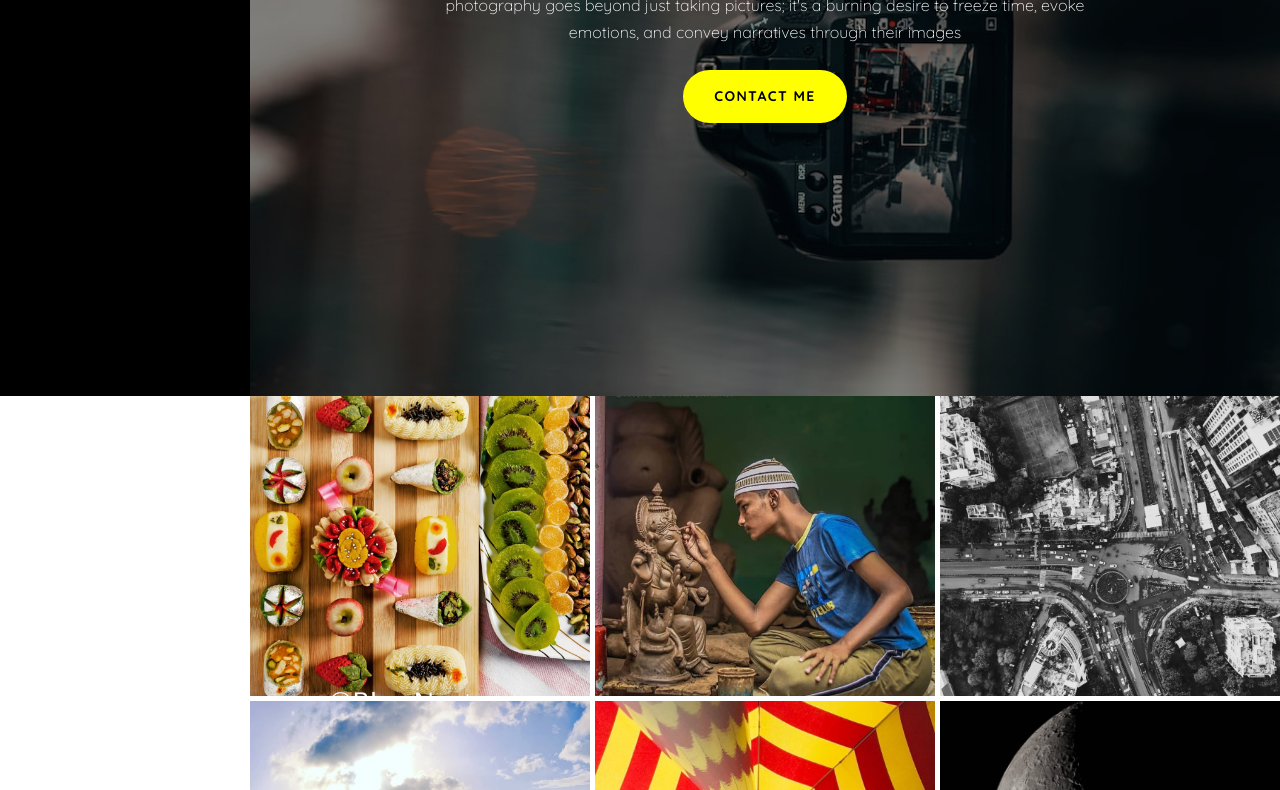
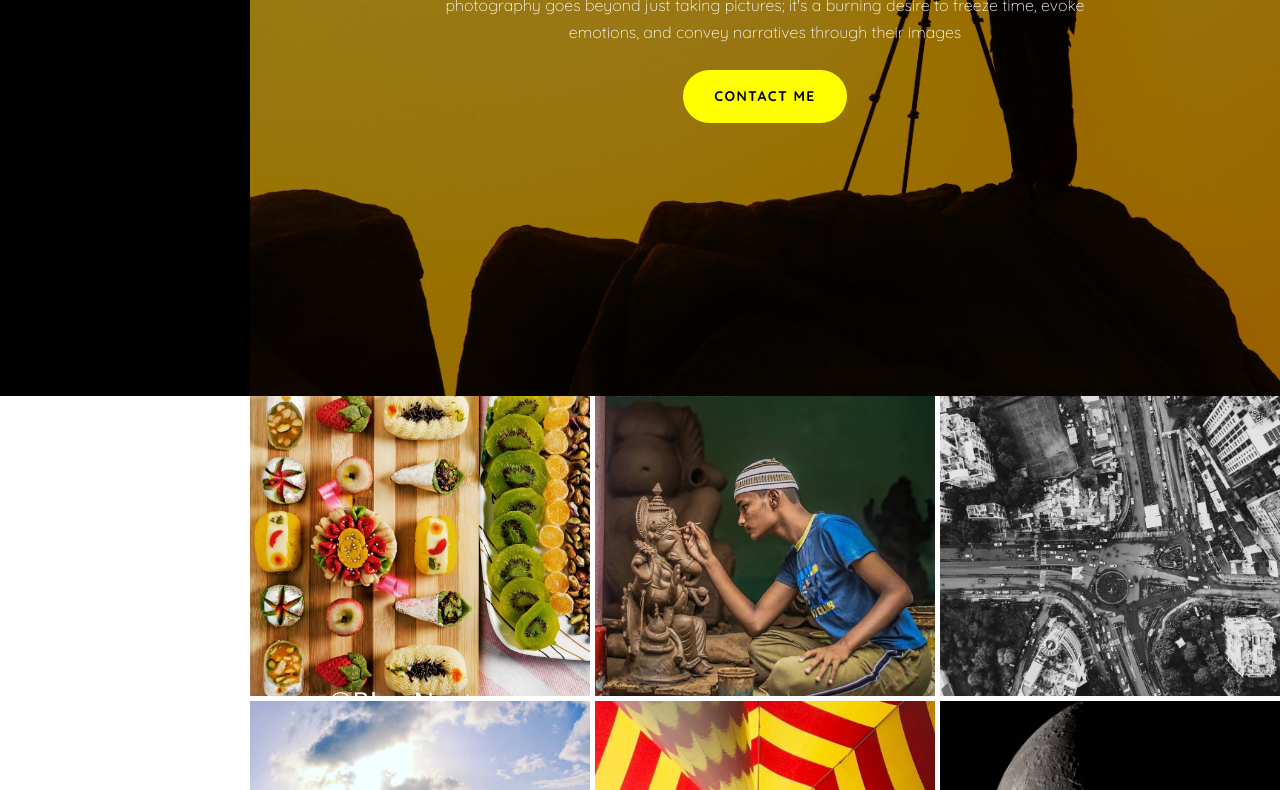
Before and after one commit to Navneet333/Photographer_website, a plain HTML site: page index.html in a window 1280 px wide. Shown: the part 404-1194 px from the top of the page. Drawn offline with nearby package versions, Linux system fonts and the light colour scheme; files whose address does not match are found by name.

Commit message:
Update index.html

```diff
--- a/index.html
+++ b/index.html
@@ -65,7 +65,7 @@
 
   <main class="main-content">
 
-    <section class="site-section-hero bg-image" style="background-image: url('images/l6.jpeg');"  data-stellar-background-ratio="0.5" id="section-home">
+    <section class="site-section-hero bg-image" style="background-image: url('images/plogo1.jpg');"  data-stellar-background-ratio="0.5" id="section-home">
         <div class="row justify-content-center align-items-center">
           <div class="col-md-8 text-center">
             <h1 class="text-white heading text-uppercase" data-aos="fade-up">Welcome</h1>
```
